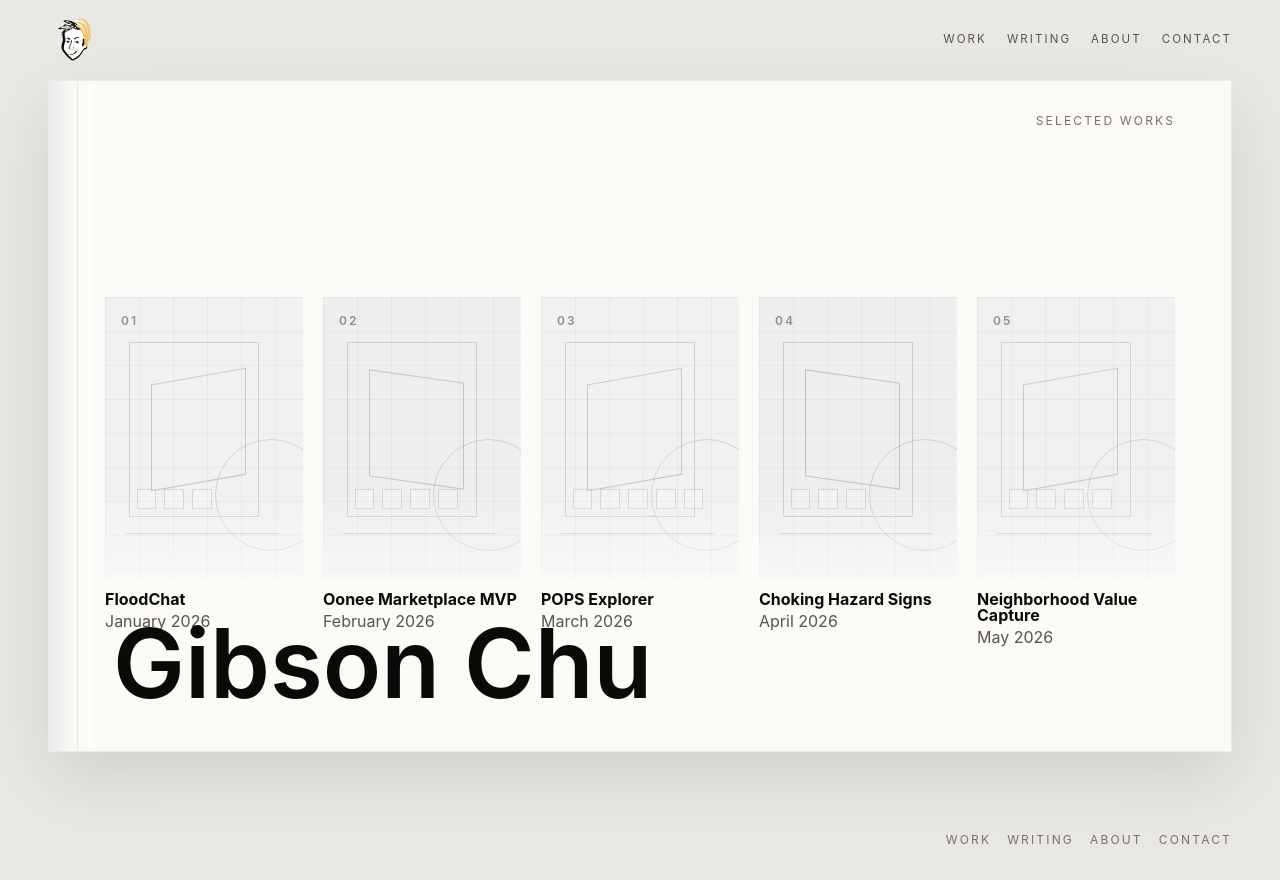
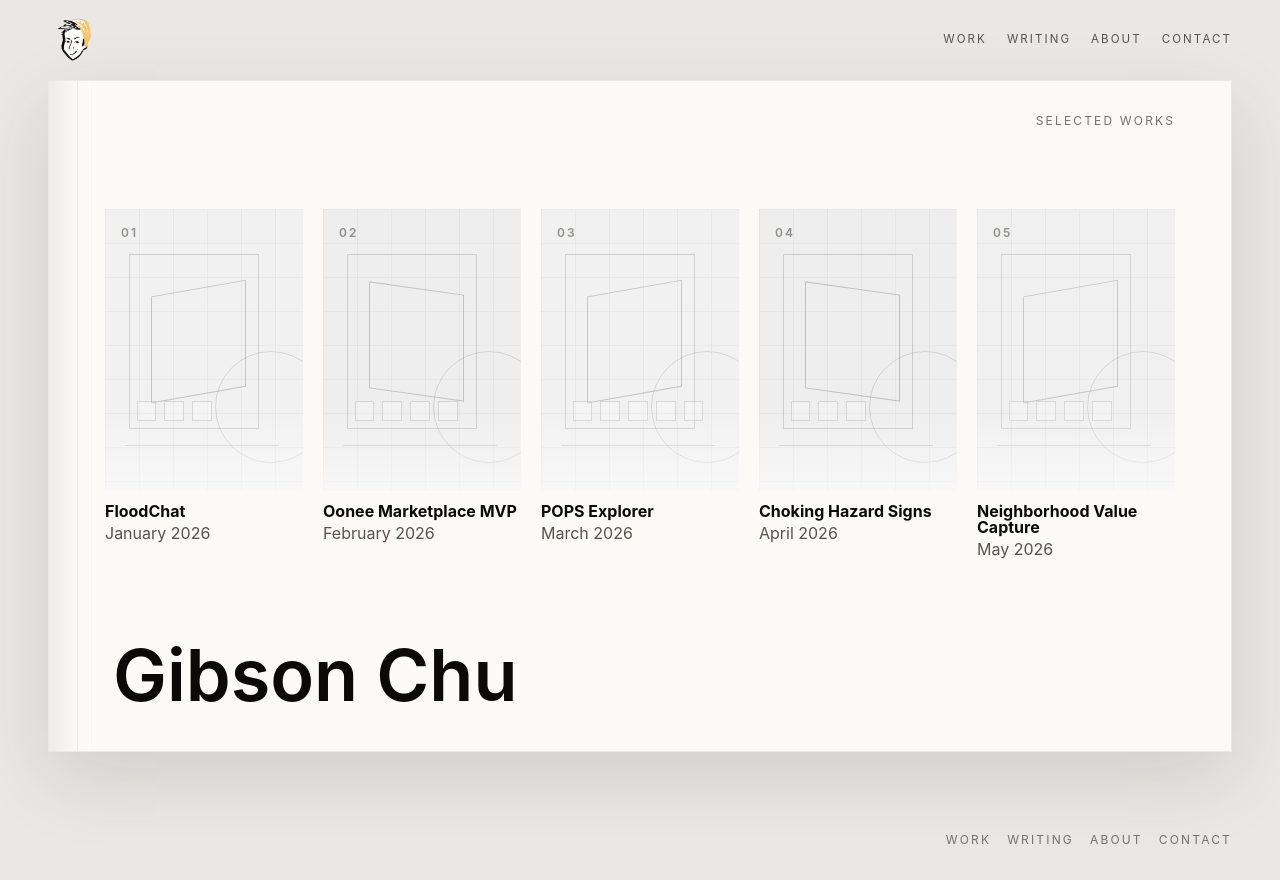
Before and after one commit to gibsonchu/portfolio-2026, a Next.js app: page / in a window 1280 px wide. Built offline with nearby package versions, Linux system fonts and the light colour scheme.

Commit message:
Adjust book cover spacing for portrait plates

```diff
--- a/app/page.tsx
+++ b/app/page.tsx
@@ -13,13 +13,13 @@ export default function Home() {
           <p>Selected works</p>
         </div>
 
-        <div className="relative mt-20 md:mt-[18vh] lg:mt-[19vh]">
+        <div className="relative mt-16 md:mt-[9vh] lg:mt-[8vh]">
           <ProjectGrid projects={projects} featured />
         </div>
 
         <div className="absolute bottom-8 left-10 right-5 sm:bottom-10 sm:left-16">
           <div>
-            <h1 className="text-5xl font-semibold leading-none text-stone-950 sm:text-6xl md:text-7xl lg:text-8xl">
+            <h1 className="text-5xl font-semibold leading-none text-stone-950 sm:text-6xl md:text-6xl lg:text-7xl">
               Gibson Chu
             </h1>
           </div>
```
